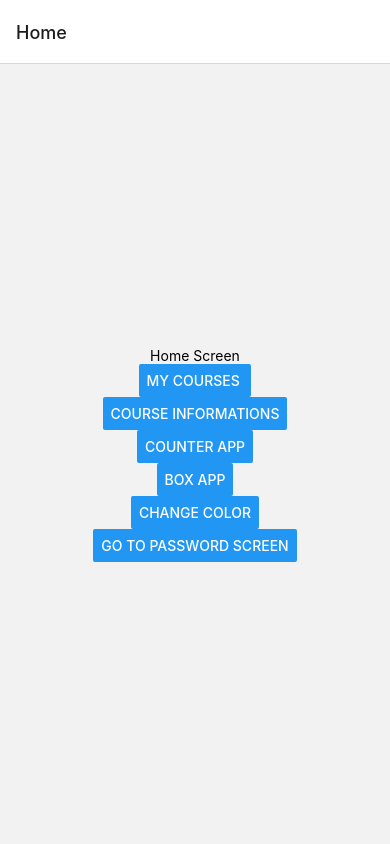
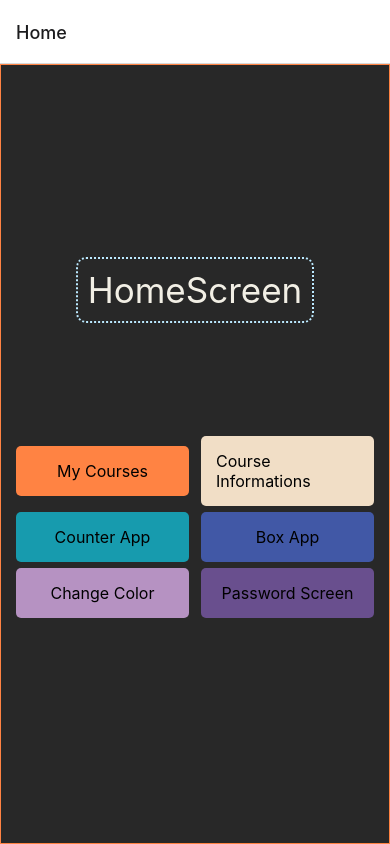
Before and after one commit to ErennBasar/ReactNative-MobileApp, a React Native app: screen /Home in a window 390 px wide. Built offline with nearby package versions, Linux system fonts and the light colour scheme.

Commit message:
home screen has been customized

```diff
--- a/src/screens/HomeScreen.js
+++ b/src/screens/HomeScreen.js
@@ -1,34 +1,97 @@
-import { StyleSheet, Text, View ,Button} from 'react-native'
+import { StyleSheet, Text,View, TouchableOpacity ,Button} from 'react-native'
 import React from 'react'
 
 export default function HomeScreen({ navigation }) {
     return (
-      <View style={{ flex: 1, alignItems: 'center', justifyContent: 'center' }}>
-        <Text>Home Screen</Text>
-        <Button
-          title="My Courses "
+
+    <View style={styles.container}>
+      <Text style={styles.header}>HomeScreen</Text>
+        <View style={styles.buttonContainer}>
+
+          <TouchableOpacity
+                style={[styles.button, {backgroundColor:'#FF8343'}]}
                 onPress={() => navigation.navigate('Courses')}
-        />
-        <Button
-          title="Course Informations"
+                >
+              <Text style={[styles.buttonText,{color:'black'}]}>My Courses</Text>
+          </TouchableOpacity>
+          <TouchableOpacity
+
+                style={[styles.button, {backgroundColor:'#F1DEC6'}]}
                 onPress={() => navigation.navigate('Course Informations')}
-        />
-         <Button
-          title="Counter App"
+                >
+              <Text style={[styles.buttonText,{color:'black'}]}>Course Informations</Text>
+          </TouchableOpacity>
+          <TouchableOpacity
+
+                style={[styles.button, {backgroundColor:'#179BAE'}]}
                 onPress={() => navigation.navigate('Counter')}
-        />
-         <Button
-          title="Box App"
+                >
+              <Text style={[styles.buttonText,{color:'black'}]}>Counter App</Text>
+          </TouchableOpacity>
+          <TouchableOpacity
+
+                style={[styles.button, {backgroundColor:'#4158A6'}]}
                 onPress={() => navigation.navigate('Boxes')}
-        />
-        <Button
-          title="Change Color"
+                >
+              <Text style={[styles.buttonText,{color:'black'}]}>Box App</Text>
+          </TouchableOpacity>
+          <TouchableOpacity
+
+                style={[styles.button, {backgroundColor:'#B692C2'}]}
                 onPress={() => navigation.navigate('ColorChangeScreen')}
-        />
-        <Button
-          title="Go to Password Screen"
+                >
+              <Text style={[styles.buttonText,{color:'black'}]}>Change Color</Text>
+          </TouchableOpacity>
+          <TouchableOpacity
+
+              style={[styles.button, {backgroundColor:'#694F8E'}]}
               onPress={() => navigation.navigate('PasswordScreen')}
-        />
+              >
+            <Text style={[styles.buttonText,{color:'black'}]}>Password Screen</Text>
+          </TouchableOpacity>
+        </View>
       </View>
     );
   }
+  const styles = StyleSheet.create({
+  container:{
+    flex: 1,
+    justifyContent: 'center',
+    alignItems: 'center',
+    backgroundColor:'rgb(40,40,40)',
+    borderWidth:1,
+    borderColor:'#FF8343',
+    borderStyle:'solid',
+  },
+  buttonContainer:{
+    flexDirection: 'row',
+    flexWrap: 'wrap',
+    justifyContent: 'space-between',
+    alignItems: 'center',
+    width: '100%',
+    paddingHorizontal: 10,
+  },
+  button:{
+    flexBasis: '47%',
+    padding: 15,
+    marginVertical: 3,
+    borderRadius: 5,
+    alignItems: 'center',
+    marginHorizontal: 5,
+  },
+  buttonText:{
+    color: 'white',
+    fontSize: 16,
+  },
+  header:{
+    bottom:30, //header'ı yukarıya kaydırmak için
+    color:'#F2EFE5',
+    fontSize:35,
+    marginBottom:80,
+    borderWidth:2,
+    borderColor:'#BBE9FF',
+    borderRadius:10,
+    padding:10,
+    borderStyle:'dotted',
+  }
+  });
```
Lines whose indentation alone changed are shown as unchanged.
